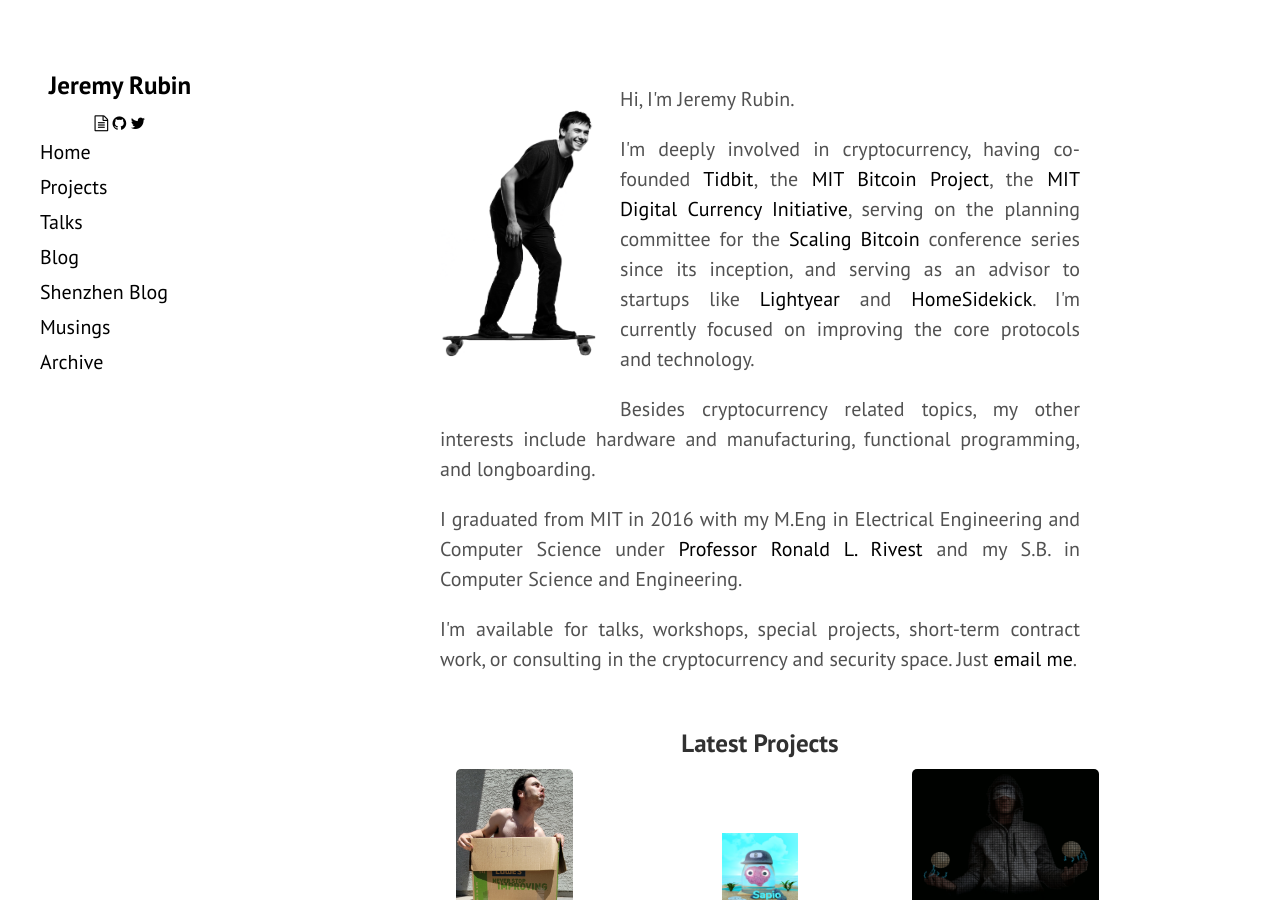
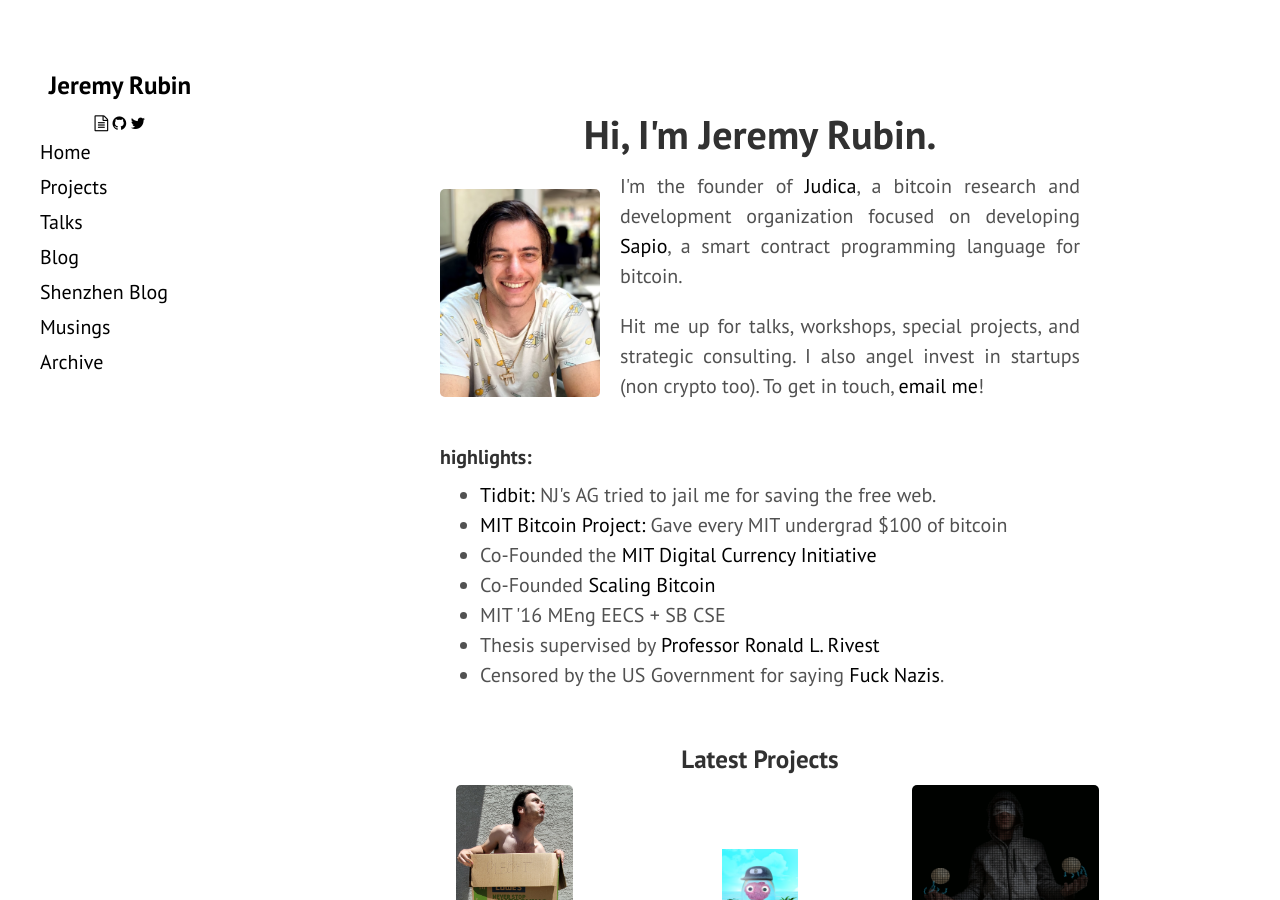
Before and after one commit to JeremyRubin/rubin.io, a Jekyll site: the page built from index.html, in a window 1280 px wide and 900 px high. Built offline with Jekyll 4.4.1, drawn with Linux system fonts in a browser that asks for light colours.

Commit message:
Update bio page

```diff
--- a/index.html
+++ b/index.html
@@ -8,39 +8,60 @@
 ---
 
 <div class="bio-info">
+    <div style="text-align:center">
+        <h1>
+            Hi, I'm Jeremy Rubin.
+        </h1>
+    </div>
     <div class="hide-small" id="bio-pic">
-        <img src="{{site.baseurl}}/public/img/jeremy2.png" />
+        <img src="{{site.baseurl}}/public/img/jeremy3.jpg" />
     </div>
     <div id="bio-text">
         <p>
-        Hi, I'm Jeremy Rubin.
+            I'm the founder of <a href="https://judica.org">Judica</a>, a
+            bitcoin research and development organization focused on developing
+            <a href="learn.sapio-lang.org">Sapio</a>, a smart contract
+            programming language for bitcoin.
         </p>
         <p>
-        I'm deeply involved in cryptocurrency, having co-founded <a
-            href="{{site.baseurl}}/projects/tidbit">Tidbit</a>, the <a
-            href="{{site.baseurl}}/projects/mit-bitcoin-project">MIT Bitcoin
-        Project</a>, the <a href="https://github.com/mit-dci">MIT Digital
-        Currency Initiative</a>, serving on the planning committee for the
-    <a href="https://scalingbitcoin.org">Scaling Bitcoin</a> conference series since its inception, and serving as an advisor to
-    startups like <a href="https://lightyear.io">Lightyear</a> and <a href="https://homesidekick.com">HomeSidekick</a>. I'm
-    currently focused on improving the core protocols and technology.
+            Hit me up for talks, workshops, special projects, and strategic consulting.
+            I also angel invest in startups (non crypto too).
+            To get in touch, <a href="mailto:jr@mit.edu">email me</a>!
+        </p>
+    </div>
+    <div id="bio-text">
+        <p>
+        <h4>highlights:</h4>
+        <ul>
+            <li>
+                <a href="{{site.baseurl}}/projects/tidbit">Tidbit:</a>
+                NJ's AG tried to jail me for saving the free web.
+            </li>
+            <li>
+                <a href="{{site.baseurl}}/projects/mit-bitcoin-project">MIT
+                    Bitcoin Project:</a> Gave every MIT undergrad $100 of bitcoin
+            </li>
+            <li>
+                Co-Founded the <a href="https://github.com/mit-dci">MIT
+                    Digital Currency Initiative</a>
+            </li>
+            <li>
+                Co-Founded <a href="https://scalingbitcoin.org">Scaling Bitcoin</a>
+            </li>
+            <li>
+                MIT '16 MEng EECS + SB CSE
+            </li>
+            <li>
+                Thesis supervised by <a href="http://people.csail.mit.edu/rivest/">Professor Ronald L. Rivest</a>
+            </li>
+            <li>
+                Censored by the US Government for saying <a href="https://fucknazis.us">Fuck Nazis</a>.
+            </li>
+        </ul>
+
         </p>
 
-        <p>
-        Besides cryptocurrency related topics, my other interests include hardware and manufacturing,
-        functional programming, and longboarding.
-        </p>
-        <p>
-        I graduated from MIT in 2016 with my
-        M.Eng in Electrical Engineering and Computer Science under
-        <a href="http://people.csail.mit.edu/rivest/">Professor Ronald L. Rivest</a> and my S.B. in Computer Science and
-        Engineering.
-        </p>
 
-        <p>
-        I'm available for talks, workshops, special projects, short-term contract work, or
-        consulting in the cryptocurrency and security space. Just <a href="mailto:jr@mit.edu">email me</a>.
-        </p>
     </div>
     <div class="clearfix">
     </div>
@@ -59,7 +80,7 @@
             {%if !!post.pic%}
             <a href="{{site.baseurl}}{{ post.url }}">
                 <img src="{{site.baseurl}}{{post.pic}}" alt="{{ post.title }}" style="padding-bottom:0; margin: 0 auto;
-                overflow:hidden;max-width:100%;max-height:7rem" ></a>
+                overflow:hidden;max-width:100%;max-height:7rem"></a>
             {%endif%}
             <p style="margin-bottom:0">
                 {% if !!post.shorttitle %}
```
Lines whose indentation alone changed are shown as unchanged.
